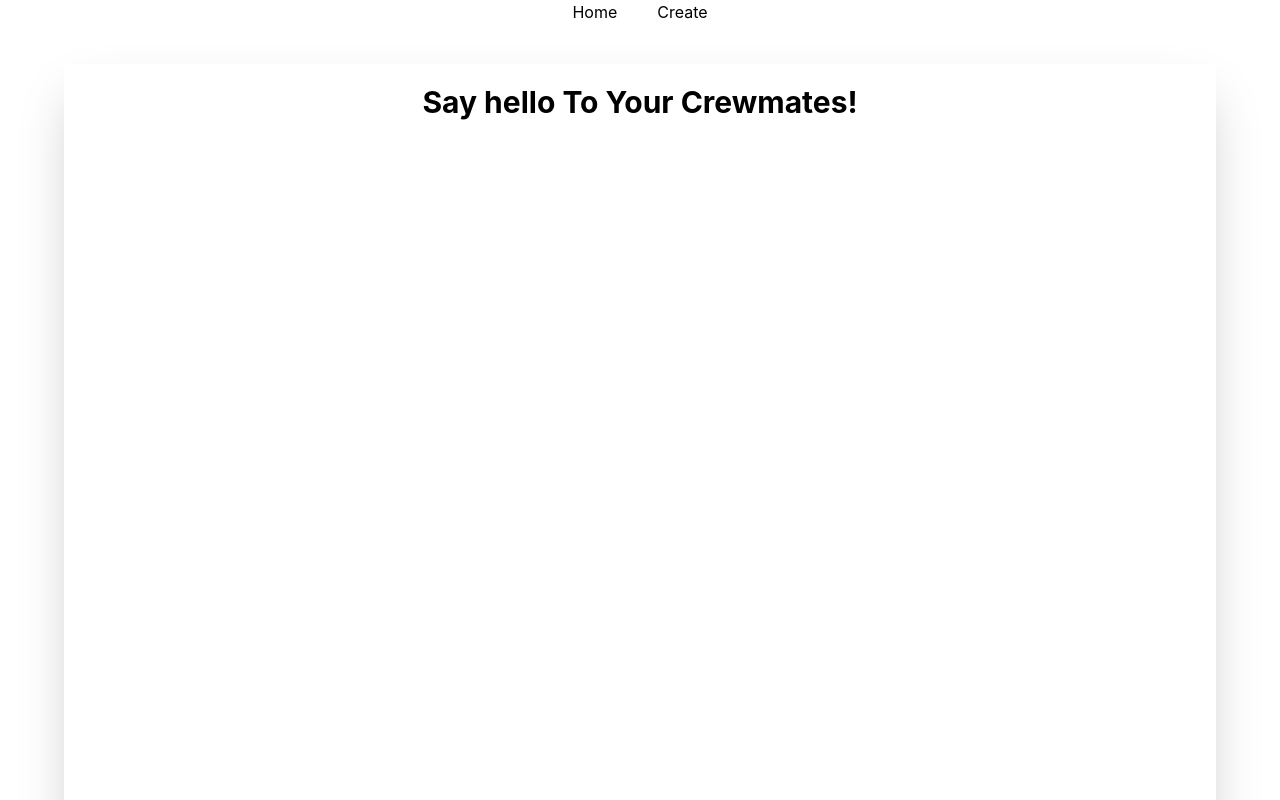
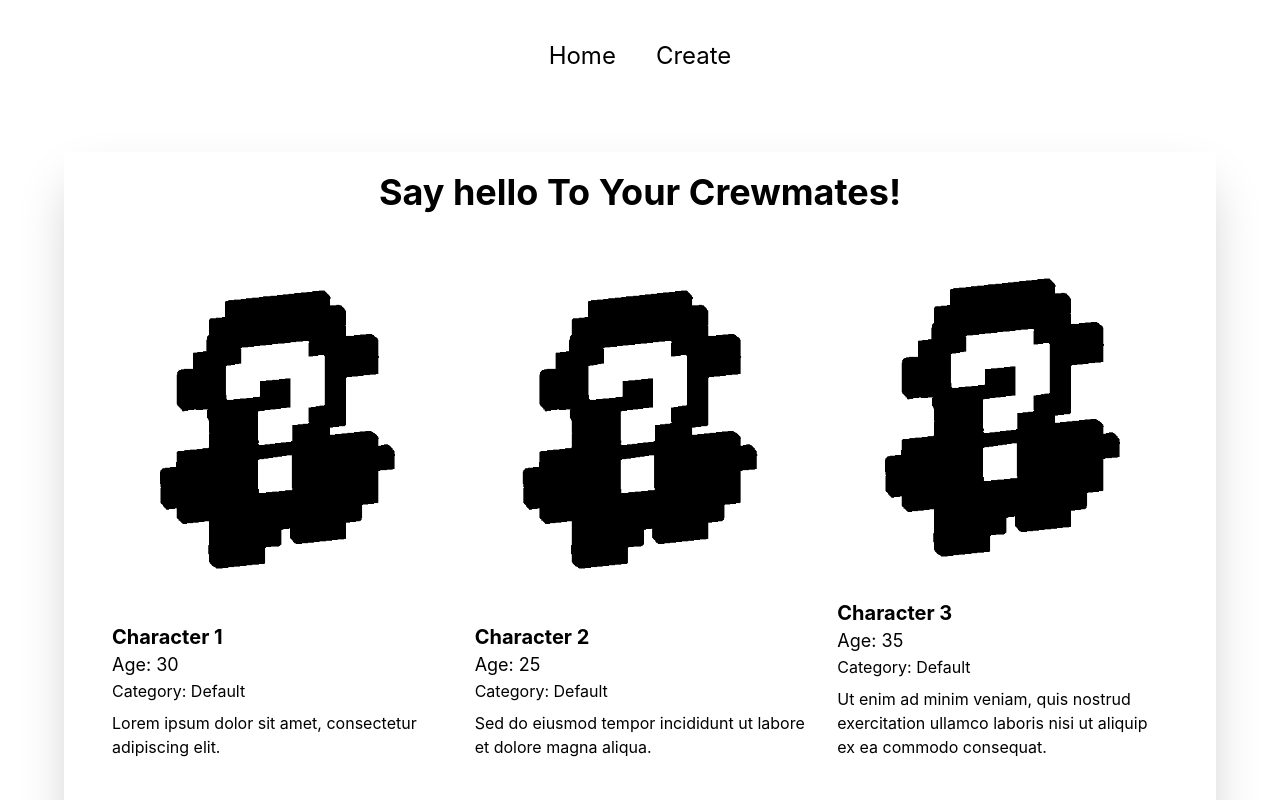
Before and after one commit to modusami/CharacterCrew, a React (Vite) app: page / in a window 1280 px wide. Shown: the top 800 px of the page. Built offline with nearby package versions, Linux system fonts and the light colour scheme.

Commit message:
Working Progress

```diff
--- a/src/App.jsx
+++ b/src/App.jsx
@@ -20,24 +20,24 @@ function App() {
 			element: <Create />,
 		},
 		{
-			path: egoDetailPage,
+			path: egoDetailPage + "/:id",
 			element: <Detail />,
 		},
 	]);
 
 	return (
 		<div className="min-h-screen flex justify-center items-center flex-col gap-10">
-			<nav>
+			<nav className="m-10">
 				<ul className="flex gap-10">
-					<li>
+					<li className="text-2xl hover:font-bold">
 						<Link to={homePath}>Home</Link>
 					</li>
-					<li>
+					<li className="text-2xl hover:text-green-800">
 						<Link to={createPath}>Create</Link>
 					</li>
 				</ul>
 			</nav>
-			<div className="h-[900px] w-[90vw] shadow-2xl">{elements}</div>
+			<div className=" min-h-[100vh] w-[90vw] shadow-2xl">{elements}</div>
 		</div>
 	);
 }
--- /dev/null
+++ b/src/components/Character.jsx
@@ -0,0 +1,26 @@
+import { Link } from "react-router-dom";
+import default_character from "/cdefault.png";
+import { egoDetailPage } from "../data/data";
+
+function Character({ id, title, age, category, description }) {
+	const defaultText =
+		"Lorem ipsum dolor sit amet consectetur adipisicing elit. Iste similique voluptatem optio, molestias impedit blanditiis, unde laudantium velit tempora minima culpa quam reprehenderit assumenda ab iure dolore, tenetur dolorem. Ad!";
+
+	return (
+		<div className="flex flex-col">
+			<div className="flex-1 flex items-center justify-center">
+				<Link to={egoDetailPage + "/" + id}>
+					<img src={default_character} alt="default Character" className="object-cover" />
+				</Link>
+			</div>
+			<div className="mt-4">
+				<h1 className="text-xl font-bold">{title ? title : "Default Character"}</h1>
+				<h2 className="text-lg">Age: {age ? age : "0"}</h2>
+				<h3 className="text-base">Category: {category ? category : "Default"}</h3>
+				<p className="mt-2">{description ? description : defaultText}</p>
+			</div>
+		</div>
+	);
+}
+
+export default Character;
--- a/src/data/data.js
+++ b/src/data/data.js
@@ -1,3 +1,29 @@
 export const homePath = "/";
 export const createPath = "/create";
-export const egoDetailPage = "/details/:id";
+export const egoDetailPage = "/details";
+
+export const hardData = [
+	{
+		id: 1,
+		title: "Character 1",
+		category: "Default",
+		age: 30,
+		description: "Lorem ipsum dolor sit amet, consectetur adipiscing elit.",
+	},
+	{
+		id: 2,
+		title: "Character 2",
+		category: "Default",
+		age: 25,
+		description: "Sed do eiusmod tempor incididunt ut labore et dolore magna aliqua.",
+	},
+	{
+		id: 3,
+		title: "Character 3",
+		category: "Default",
+		age: 35,
+		description:
+			"Ut enim ad minim veniam, quis nostrud exercitation ullamco laboris nisi ut aliquip ex ea commodo consequat.",
+	},
+	// Add more character objects as needed
+];
--- a/src/pages/Detail.jsx
+++ b/src/pages/Detail.jsx
@@ -1,8 +1,26 @@
+import { useParams } from "react-router-dom";
+import { hardData } from "../data/data";
+import { useState } from "react";
+import Character from "../components/Character";
+
 function Detail() {
+	let params = useParams();
+
+	const [charData, setCharData] = useState(hardData[params.id - 1]);
+
 	return (
 		<>
 			<div className="py-5 px-2">
 				<h1 className="text-center text-3xl font-bold">Detail Page</h1>
+				<div className="mx-auto rounded-lg bg-blue-50 w-[70%] text-center">
+					<Character
+						title={charData.title}
+						age={charData.age}
+						description={charData.description}
+						id={params.id}
+						category={charData.category}
+					/>
+				</div>
 			</div>
 		</>
 	);
--- /dev/null
+++ b/src/pages/Edit.jsx
@@ -0,0 +1,11 @@
+function Edit() {
+	return (
+		<>
+			<div className="py-5 px-2">
+				<h1 className="text-center text-3xl font-bold">Detail Page</h1>
+			</div>
+		</>
+	);
+}
+
+export default Edit;
--- a/src/pages/Home.jsx
+++ b/src/pages/Home.jsx
@@ -1,8 +1,25 @@
+import Character from "../components/Character";
+import { hardData } from "../data/data";
+
 function Home() {
 	return (
 		<>
 			<div className="py-5 px-2">
-				<h1 className="text-center text-3xl font-bold">Say hello To Your Crewmates!</h1>
+				<h1 className="text-center text-4xl font-bold">Say hello To Your Crewmates!</h1>
+				<div className="grid grid-cols-1 sm:grid-cols-2 lg:grid-cols-3 gap-8 overflow-auto p-10">
+					{hardData.map((i, index) => {
+						return (
+							<Character
+								key={index}
+								title={i.title}
+								age={i.age}
+								category={i.category}
+								id={i.id}
+								description={i.description}
+							/>
+						);
+					})}
+				</div>
 			</div>
 		</>
 	);
```
